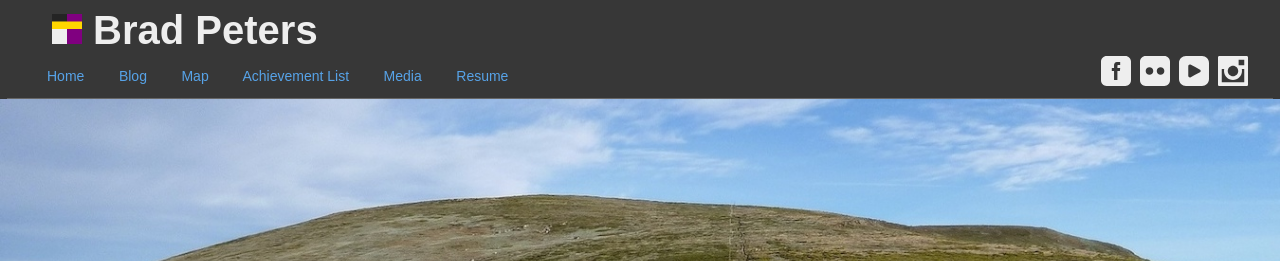
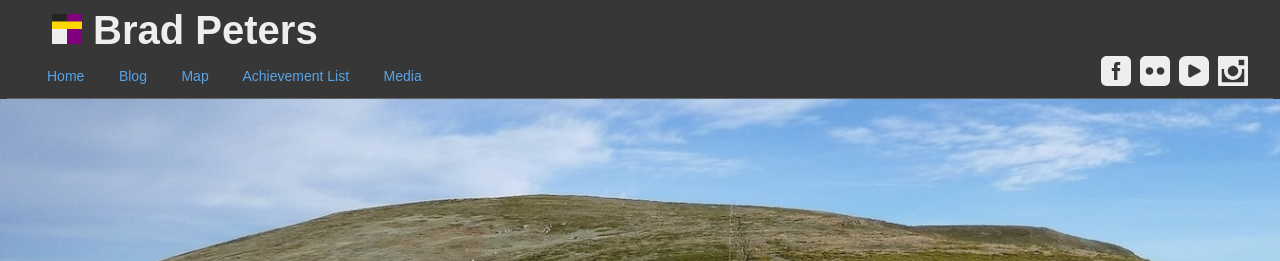
Before and after one commit to ubersejanus/ubersejanus.github.io, a Jekyll site: the page built from index.html, in a window 1280 px wide. Shown: the top 261 px of the page. Built offline with Jekyll 4.4.1, drawn with Linux system fonts in a browser that asks for light colours; Markdown is read by kramdown in place of the engine named in the settings.

Commit message:
change nav

```diff
--- a/_includes/nav.html
+++ b/_includes/nav.html
@@ -26,5 +26,4 @@
               <a href="/map">Map</a>
               <a href="/achievements">Achievement List</a>
               <a href="/media">Media</a>
-              <a href="/hire-me">Resume</a>
             </div>
```
